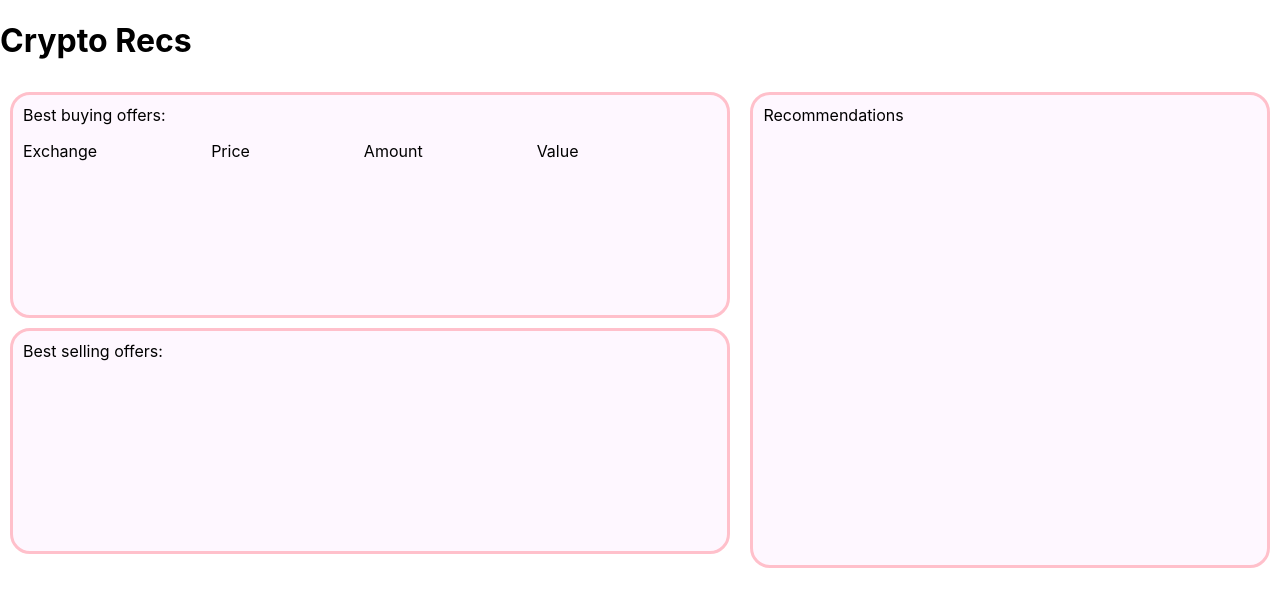
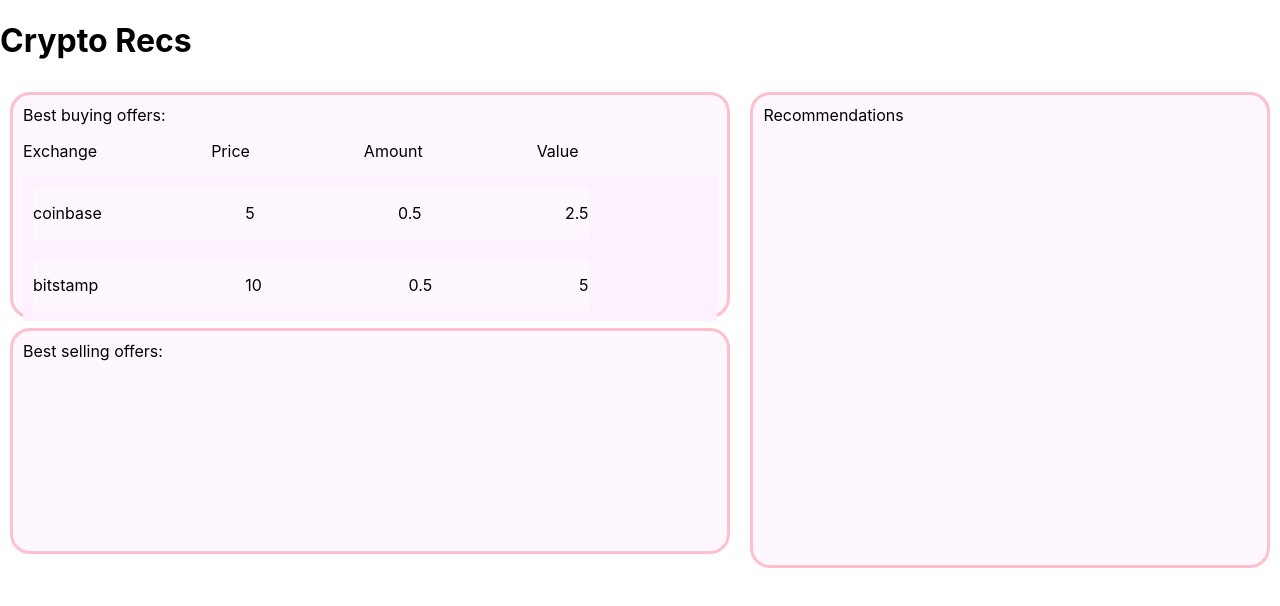
Before and after one commit to mtlynch3/crypto-recs, a React (Create React App) app: page / in a window 1280 px wide. Shown: the top 606 px of the page. Built offline with nearby package versions, Linux system fonts and the light colour scheme.

Commit message:
display dummy data with exchange view fn

```diff
--- a/src/components/Offers.js
+++ b/src/components/Offers.js
@@ -19,6 +19,66 @@ const columnHeaders = {
   justifyContent: 'space-between'
 }
 
+let data = {
+  coinbase: {
+    buyPrice: 5.0,
+    sellPrice: 5.0,
+    buySize: 0.5,
+    sellSize: 0.5,
+  },
+  bitstamp: {
+    buyPrice: 10.0,
+    sellPrice: 10.0,
+    buySize: 0.5,
+    sellSize: 0.5,
+  }
+
+}
+
+const exchangeView = () => {
+  let boxStyle = {
+    display: 'flex',
+    flexDirection: 'row',
+    width: '80%',
+    justifyContent: 'space-between',
+    backgroundColor: '#fef7ff',
+    margin: '10px',
+
+  }
+  let containerStyle = {
+    display: 'flex',
+    flexDirection: 'column',
+    backgroundColor: '#fef1ff',
+    flexShrink: 3, /* default 1 */
+
+    //maxWidth: '75%',
+    //justifyContent: 'space-around'
+  }
+
+  let exchanges = Object.keys(data);
+  let list = [];
+
+  for(let i = 0; i < exchanges.length; i++) {
+    let name = exchanges[i];
+    let { buyPrice, buySize } = data[name];
+    list.push(
+      <div key={i} style={boxStyle}>
+        <p>{name}</p>
+        <p>{buyPrice}</p>
+        <p>{buySize}</p>
+        <p>{buyPrice * buySize}</p>
+      </div>
+    );
+  }
+
+  return (
+    <div style={containerStyle}>
+      {list}
+    </div>
+  );
+
+}
+
 const Offers = () => {
   return (
     <div style={offersContainer}>
@@ -31,6 +91,10 @@ const Offers = () => {
           <p>Value</p>
         </div>
 
+        <div>
+          {exchangeView()}
+        </div>
+
       </div>
       <div style={offers}>
         Best selling offers:
```
